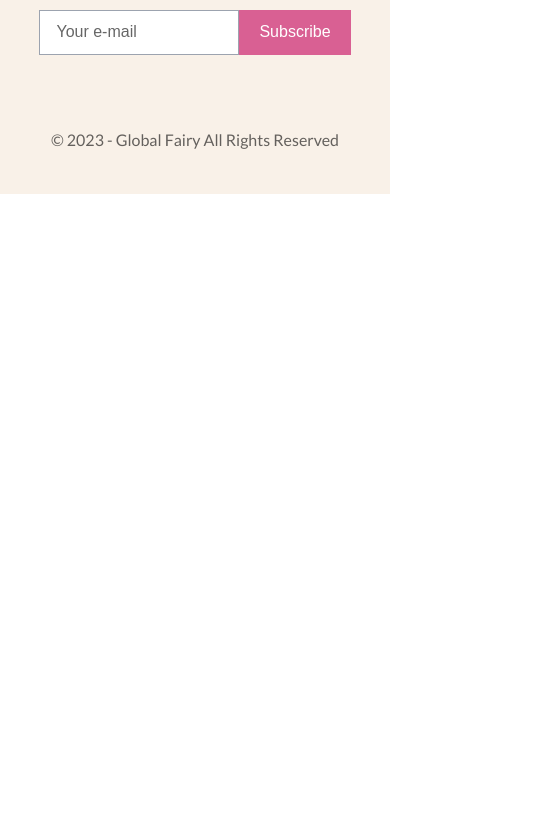
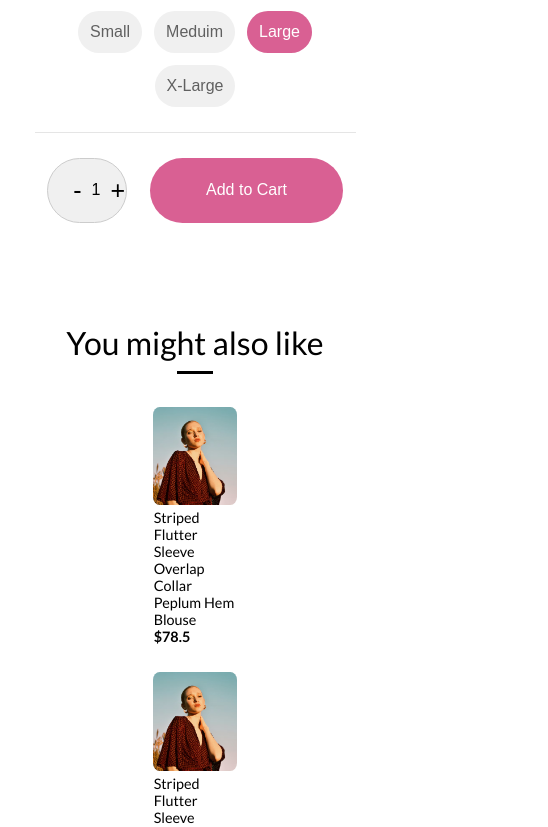
Before and after one commit to YahyaNashar22/Global-Fairy-front-end, a React (Create React App) app in the folder global-fairy/: page /productview in a window 390 px wide. Shown: the part 981-1808 px from the top of the page, 548 px wide, since content can reach past the window. Before the commit the page ends 1175 px from the top, so only its background shows below. Built offline with nearby package versions, Linux system fonts and the light colour scheme.

Commit message:
Make it Responsive

```diff
--- a/global-fairy/src/components/similiarProducts/Similiar.module.css
+++ b/global-fairy/src/components/similiarProducts/Similiar.module.css
@@ -9,7 +9,6 @@
     color: #000;
     font-size: 1.1em;
     border-radius: 8%;
-    margin: 2em;
     width:13em
 }
 
@@ -42,20 +41,25 @@
     font-weight: bold;
 }
 
-@media(max-width:1600px){
+@media(max-width: 768px){
     .card{
-        margin:1em
-    }
-}
-@media(max-width:640px){
-    .card{
-        margin:1em;
         height: 80%;
         font-size: 0.9em;
         margin:0.9em;
         width:10em
+    }
 
+@media (max-width: 992px) {
+    .card {
+        width: 44%;
     }
+}
+
+@media (max-width: 1200px) {
+    .card {
+        width: 44%;
+    }
+}
 
 .details {
     padding: 1px;
--- a/global-fairy/src/components/similiarProducts/SimiliarProduct.js
+++ b/global-fairy/src/components/similiarProducts/SimiliarProduct.js
@@ -1,16 +1,17 @@
 import React from 'react'
 import style from "./Similiar.module.css"
 import productImg from "../../assets/images/product.png"
+
 export default function SimiliarProduct() {
   return (
-    <main className={style.card}>
-      <section className={style.imageSec}><img src={productImg} alt="Product" /></section>
-      <section className={style.details}>
-        <span className={style.title}>
-          Striped Flutter Sleeve Overlap Collar Peplum Hem Blouse</span>
+    <div className={style.card}>
+      <div className={style.imageSec}>
+        <img src={productImg} alt="Product" />
+      </div>
+      <div className={style.details}>
+        <span className={style.title}>Striped Flutter Sleeve Overlap Collar Peplum Hem Blouse</span>
         <span className={style.priceCard}>$78.5</span>
-      </section>
-    </main>
-
+      </div>
+    </div>
   )
 }
--- a/global-fairy/src/components/similiarSection/SimiliarSection.js
+++ b/global-fairy/src/components/similiarSection/SimiliarSection.js
@@ -4,15 +4,14 @@ import SimiliarProduct from '../similiarProducts/SimiliarProduct'
 
 export default function SimiliarSection() {
   return (
-    <main className={style.main}>
-      <h1 style={style.h1}>You might also like</h1>
-      <section className={style.productsHolder}>
+    <section className={style.main}>
+      <h1 className={style.title}>You might also like</h1>
+      <div className={style.productsHolder}>
         <SimiliarProduct></SimiliarProduct>
         <SimiliarProduct></SimiliarProduct>
         <SimiliarProduct></SimiliarProduct>
         <SimiliarProduct></SimiliarProduct>
-        <SimiliarProduct></SimiliarProduct>
-      </section>
-    </main>
+      </div>
+    </section>
   )
 }
--- a/global-fairy/src/components/similiarSection/SimiliarSection.module.css
+++ b/global-fairy/src/components/similiarSection/SimiliarSection.module.css
@@ -8,17 +8,27 @@
     justify-content: space-around;
     align-items: center;
     margin: 0 auto;
+    padding: 50px 15px;
 }
 .productsHolder{
     width: 100%;
     height: 87%;
     display: flex;
-    flex-direction: row;
-    justify-content: space-evenly;
+    justify-content: center;
     align-items: center;
-    flex-wrap: wrap;
+    gap: 10%;
 }
-h1 {
+/* .productsHolder{
+    width: 80%;
+    height: 90%;
+    display: grid;
+    grid-template-columns: repeat(4,1fr);
+    justify-content: center;
+    align-items: center;
+    gap: 10%;
+    border: 1px solid red;
+} */
+.main .title {
     display: inline-flex;
     width: 100%;
     height: 12%;
@@ -28,10 +38,12 @@ h1 {
     flex-shrink: 0;
     font-weight: normal;
     position: relative;
-
+    width: 220%;
+    font-size: 2em;
+    margin-bottom: 20px;
 }
 
-h1::after {
+.main .title::after {
     display: block;
     clear: both;
     content: "";
@@ -40,37 +52,46 @@ h1::after {
     bottom: 0;
     max-width: 5%;
     height: 1px;
-    width: 50%;
+    /* width: 50%; */
+    width: 75px;
     border-bottom: 3px solid #000;
     margin: 0 auto;
     padding: 0px 0px;
 }
 
-@media(max-width:1600px){
+/* @media(max-width:500px){
 
-    h1::after {
-        max-width: 7%;
-    }
-
-}
-@media(max-width:500px){
-
-h1{
+.main .title{
     gap: 5px;
     font-size: 1.5em;
 }
-h1::after {
+.main .title::after {
     max-width: 12%;
 }
 }
 @media(max-width:300px){
 
-    h1{
+    .main .title{
         gap: 4px;
         font-size: 1.2em;
 
     }
-    h1::after {
+    .main .title::after {
         max-width: 20%;
     }
+    } */
+
+@media (max-width: 768px) {
+
+}
+
+@media (max-width: 1250px) {
+
+}
+@media (max-width: 992px) {
+    .productsHolder{
+        flex-wrap: wrap;
+        justify-content: center;
+        width: 60%;
     }
+}
--- a/global-fairy/src/pages/ProductView/ProductView.js
+++ b/global-fairy/src/pages/ProductView/ProductView.js
@@ -1,12 +1,14 @@
-import React from 'react';
-import style from './ProductView.module.css'
+import ProductViewDetails from '../../components/ProductView/ProductView'
+import SimiliarSection from '../../components/similiarSection/SimiliarSection'
+import "./ProductView.module.css"
 
 const ProductView = () => {
-return(
-    <div>
-
-    </div>
-)
+    return(
+        <>
+          <ProductViewDetails />
+          <SimiliarSection />
+        </>
+    )
 }
 
 export default ProductView;
```
